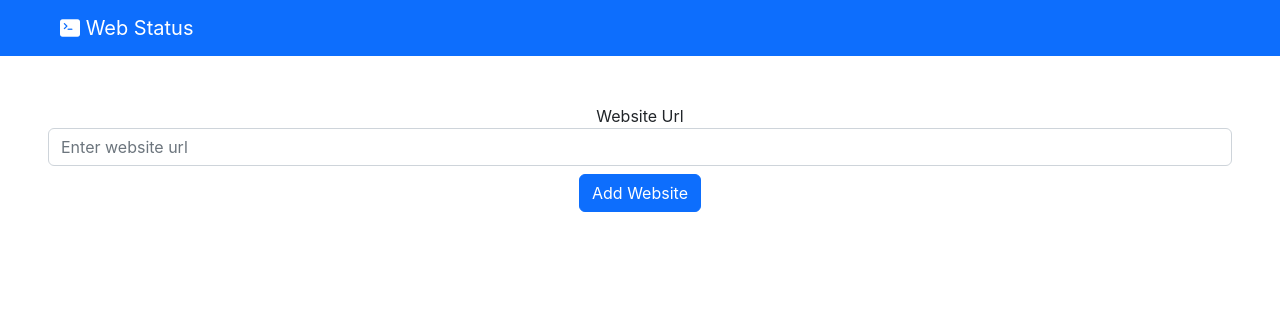
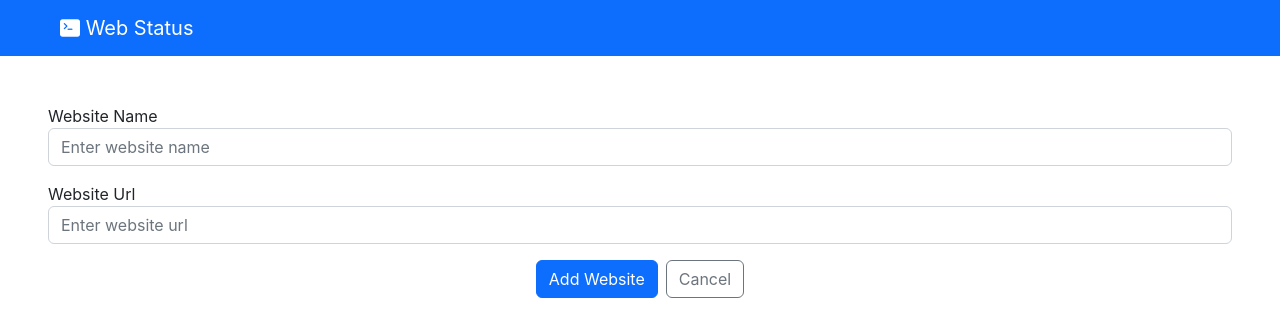
Before and after one commit to abhishekk-raj/WebStatus, a React (Vite) app: page /add-website in a window 1280 px wide. Shown: the top 336 px of the page. Built offline with nearby package versions, Linux system fonts and the light colour scheme; no server answers; sample sign-in values are in the browser's storage.

Commit message:
save data to firebase

```diff
--- a/src/pages/add-website/AddWebsite.tsx
+++ b/src/pages/add-website/AddWebsite.tsx
@@ -1,43 +1,79 @@
-import React, { useState } from "react";
+import React, { ChangeEvent, useState } from "react";
 import saveWebsiteDetailsToDB from "../../methods/save-web-detail";
 import { getRandomId } from "../../methods/get-random-id";
 import { useNavigate } from "react-router-dom";
+import { saveWebsiteDetails } from "../../utils/db.service";
+import { Web } from "../../types/web";
+import { RouteNames } from "../../utils/constants";
 
 const AddWebsite = () => {
-  const [websiteUrl, setWebsiteUrl] = useState("");
+  const [websiteDetail, setWebsiteDetail] = useState<{
+    name: string;
+    url: string;
+  }>({ name: "", url: "" });
   const useNaviagte = useNavigate();
 
-  const onInputChange = (e: any) => {
-    setWebsiteUrl(e.target.value);
+  const onInputChange = (e: ChangeEvent<HTMLInputElement>): void => {
+    const { id, value } = e.target;
+    setWebsiteDetail({ ...websiteDetail, [id]: value });
   };
 
   const onFormSubmit = (e: any) => {
     e.preventDefault();
-    saveWebsiteDetailsToDB("websiteDetails", {
+    /* Code for local storage */
+    // saveWebsiteDetailsToDB("websiteDetails", {
+    //   id: getRandomId(),
+    //   name: websiteDetail.name,
+    //   url: websiteDetail.url,
+    //   status: "200",
+    //   lastUpdated: new Date().toISOString(),
+    // });
+    // useNaviagte("/");
+
+    const dataToSave: Web = {
       id: getRandomId(),
-      name: websiteUrl,
+      name: websiteDetail.name,
+      url: websiteDetail.url,
       status: "200",
       lastUpdated: new Date().toISOString(),
+    };
+    saveWebsiteDetails(dataToSave).then(() => {
+      useNaviagte(RouteNames.WebsiteList);
     });
-    useNaviagte("/");
   };
 
   return (
     <div className="m-5">
       <form onSubmit={onFormSubmit}>
-        <div className="form-group">
-          <label htmlFor="websiteUrl">Website Url</label>
+        <div className="align-items-baseline d-flex flex-column form-group">
+          <label htmlFor="name">Website Name</label>
           <input
             type="text"
             className="form-control"
-            id="websiteUrl"
+            id="name"
+            placeholder="Enter website name"
+            onChange={onInputChange}
+          />
+
+          <label htmlFor="url" className="mt-3">
+            Website Url
+          </label>
+          <input
+            type="text"
+            className="form-control"
+            id="url"
             placeholder="Enter website url"
             onChange={onInputChange}
           />
         </div>
-        <button type="submit" className="btn btn-primary mt-2">
-          Add Website
-        </button>
+        <div className="d-flex justify-content-center">
+          <button type="submit" className="btn btn-primary mt-3">
+            Add Website
+          </button>
+          <button className="btn btn-outline-secondary mt-3 ms-2">
+            Cancel
+          </button>
+        </div>
       </form>
     </div>
   );
--- a/src/types/web.ts
+++ b/src/types/web.ts
@@ -1,6 +1,7 @@
 export interface Web {
   id: string;
   name: string;
+  url: string;
   status: string;
   lastUpdated: string;
 }
--- a/src/utils/db.service.ts
+++ b/src/utils/db.service.ts
@@ -1,6 +1,8 @@
 import { UserCredential, signInWithPopup } from "firebase/auth";
+import { doc, setDoc } from "firebase/firestore";
 
-import { auth, provider } from "./firebase";
+import { auth, db, provider } from "./firebase";
+import { Web } from "../types/web";
 
 const signInWithGoogle = async (): Promise<UserCredential> => {
   provider.setCustomParameters({ prompt: "select_account" });
@@ -9,4 +11,10 @@ const signInWithGoogle = async (): Promise<UserCredential> => {
   return signInResult;
 };
 
-export { signInWithGoogle };
+const saveWebsiteDetails = async (websiteDetails: Web) => {
+  const user = auth.currentUser;
+  const docRef = doc(db, "users", user!.uid, "websites", websiteDetails.id);
+  return await setDoc(docRef, websiteDetails);
+};
+
+export { signInWithGoogle, saveWebsiteDetails };
```
